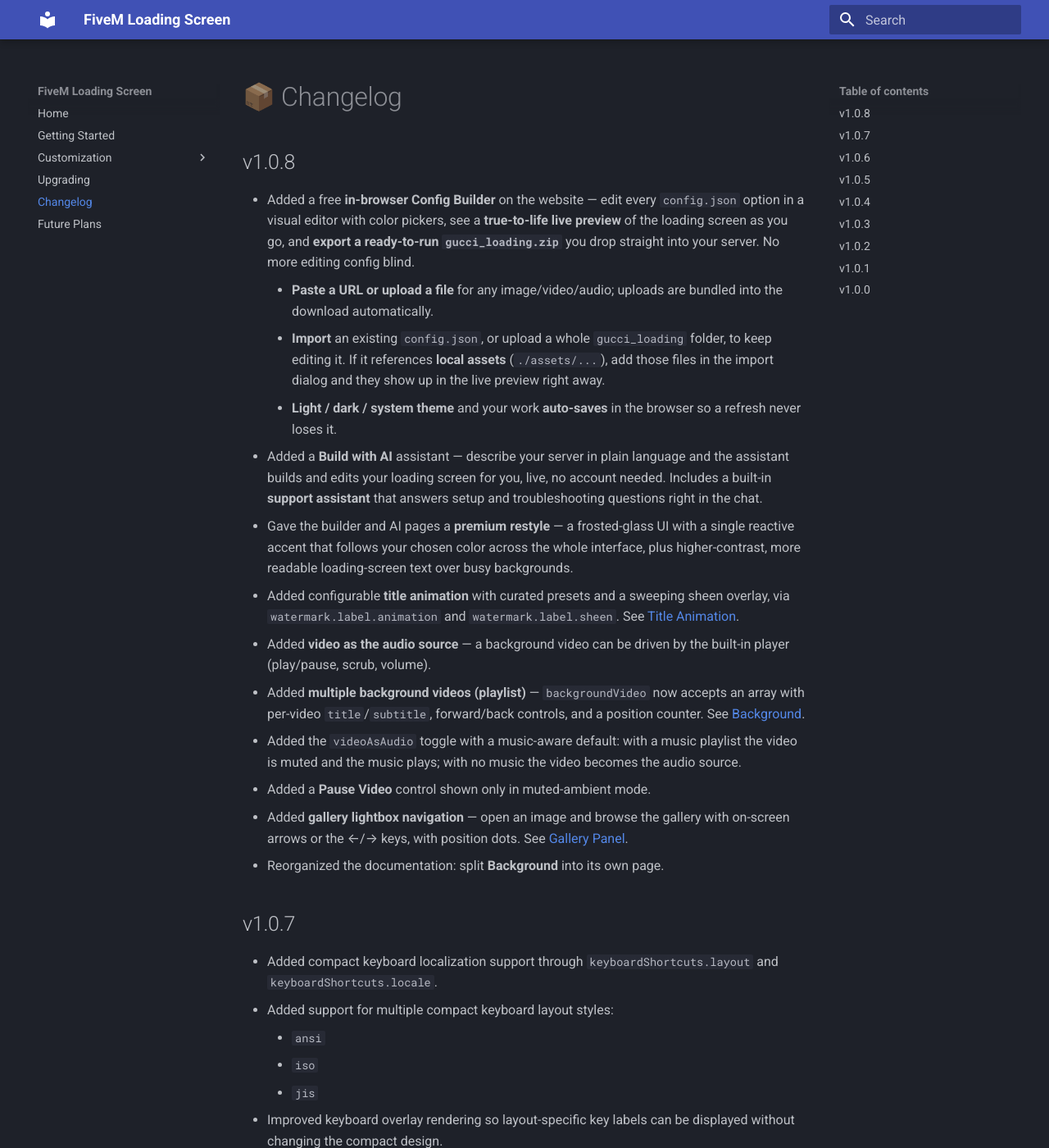
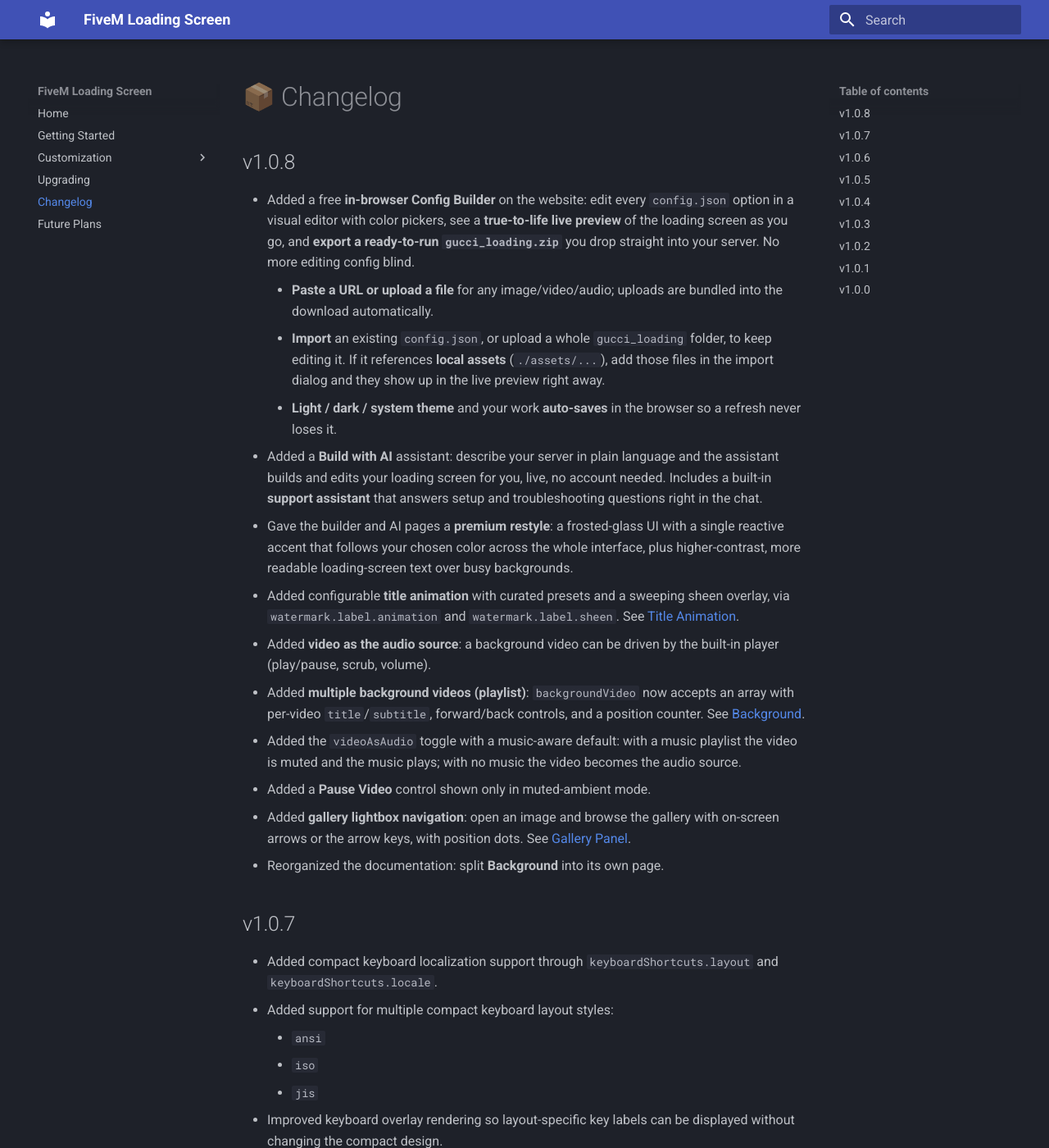
Before and after one commit to FarzamA/fivem-loading-screen-docs, an MkDocs documentation site: the page built from docs/changelog.md, in a window 1280 px wide and 1400 px high. Shown: the whole window at 82% size. Built offline with MkDocs 1.6.1 and Material for MkDocs 9.7.7, drawn with Linux system fonts in a browser that asks for light colours.

Commit message:
docs(v1.0.8): remove em dashes from changelog (colons instead)

```diff
--- a/docs/changelog.md
+++ b/docs/changelog.md
@@ -2,18 +2,18 @@
 
 ## v1.0.8
 
-- Added a free **in-browser Config Builder** on the website — edit every `config.json` option in a visual editor with color pickers, see a **true-to-life live preview** of the loading screen as you go, and **export a ready-to-run `gucci_loading.zip`** you drop straight into your server. No more editing config blind.
+- Added a free **in-browser Config Builder** on the website: edit every `config.json` option in a visual editor with color pickers, see a **true-to-life live preview** of the loading screen as you go, and **export a ready-to-run `gucci_loading.zip`** you drop straight into your server. No more editing config blind.
     - **Paste a URL or upload a file** for any image/video/audio; uploads are bundled into the download automatically.
     - **Import** an existing `config.json`, or upload a whole `gucci_loading` folder, to keep editing it. If it references **local assets** (`./assets/...`), add those files in the import dialog and they show up in the live preview right away.
     - **Light / dark / system theme** and your work **auto-saves** in the browser so a refresh never loses it.
-- Added a **Build with AI** assistant — describe your server in plain language and the assistant builds and edits your loading screen for you, live, no account needed. Includes a built-in **support assistant** that answers setup and troubleshooting questions right in the chat.
-- Gave the builder and AI pages a **premium restyle** — a frosted-glass UI with a single reactive accent that follows your chosen color across the whole interface, plus higher-contrast, more readable loading-screen text over busy backgrounds.
+- Added a **Build with AI** assistant: describe your server in plain language and the assistant builds and edits your loading screen for you, live, no account needed. Includes a built-in **support assistant** that answers setup and troubleshooting questions right in the chat.
+- Gave the builder and AI pages a **premium restyle**: a frosted-glass UI with a single reactive accent that follows your chosen color across the whole interface, plus higher-contrast, more readable loading-screen text over busy backgrounds.
 - Added configurable **title animation** with curated presets and a sweeping sheen overlay, via `watermark.label.animation` and `watermark.label.sheen`. See [Title Animation](title-animation.md).
-- Added **video as the audio source** — a background video can be driven by the built-in player (play/pause, scrub, volume).
-- Added **multiple background videos (playlist)** — `backgroundVideo` now accepts an array with per-video `title`/`subtitle`, forward/back controls, and a position counter. See [Background](background.md).
+- Added **video as the audio source**: a background video can be driven by the built-in player (play/pause, scrub, volume).
+- Added **multiple background videos (playlist)**: `backgroundVideo` now accepts an array with per-video `title`/`subtitle`, forward/back controls, and a position counter. See [Background](background.md).
 - Added the `videoAsAudio` toggle with a music-aware default: with a music playlist the video is muted and the music plays; with no music the video becomes the audio source.
 - Added a **Pause Video** control shown only in muted-ambient mode.
-- Added **gallery lightbox navigation** — open an image and browse the gallery with on-screen arrows or the ←/→ keys, with position dots. See [Gallery Panel](gallery.md).
+- Added **gallery lightbox navigation**: open an image and browse the gallery with on-screen arrows or the arrow keys, with position dots. See [Gallery Panel](gallery.md).
 - Reorganized the documentation: split **Background** into its own page.
 
 ## v1.0.7
```
